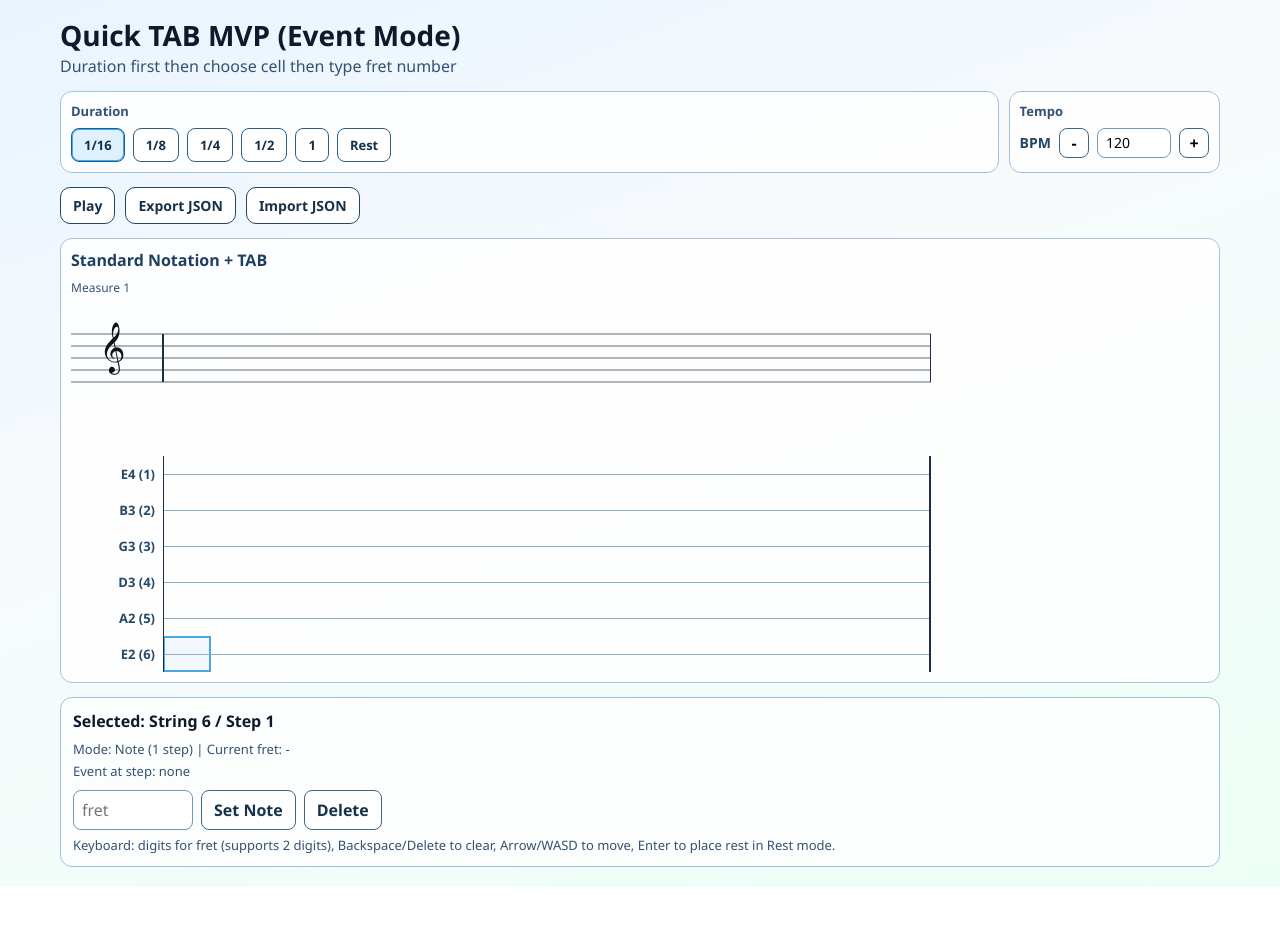
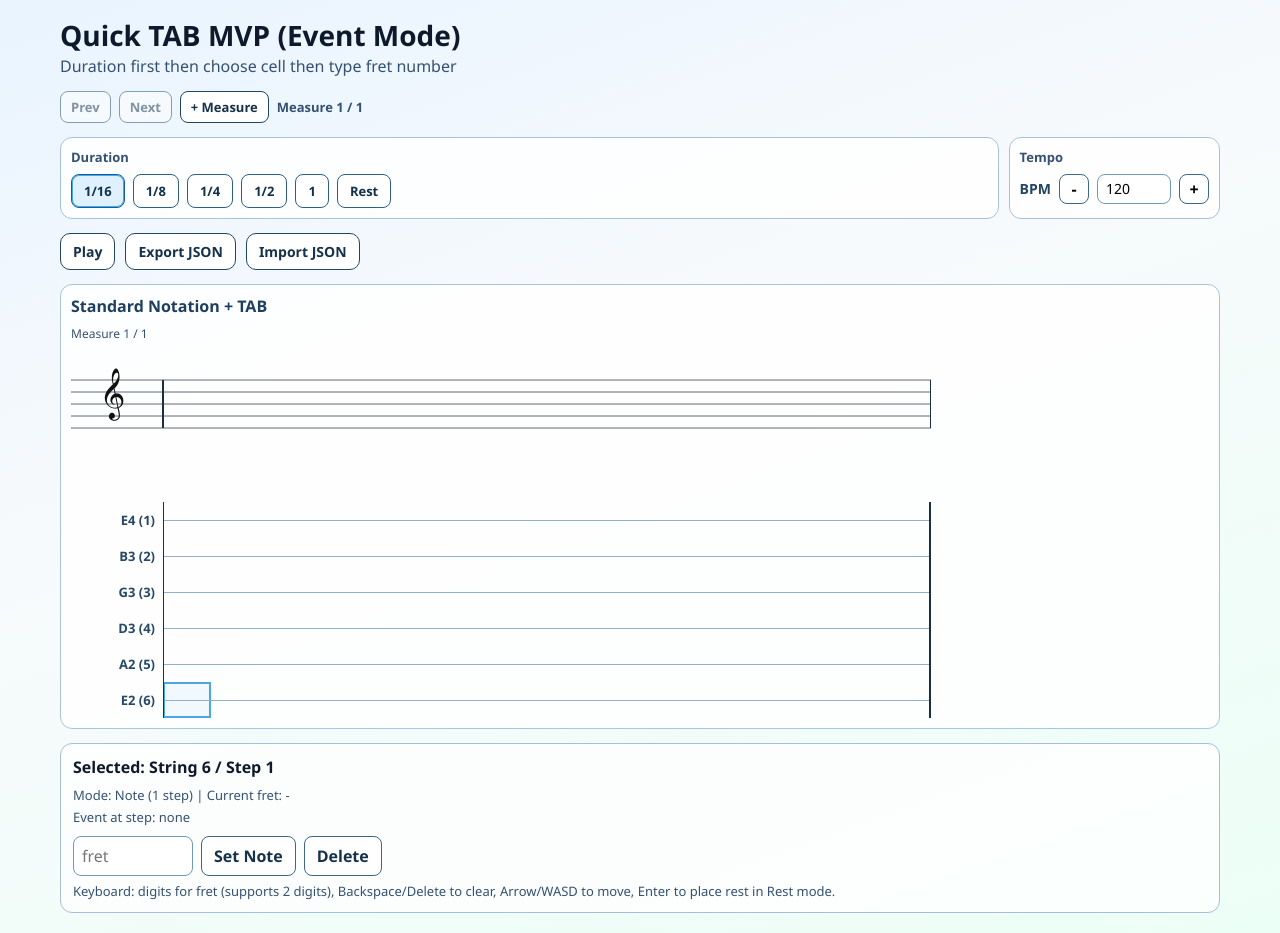
Before and after one commit to ryogy-labs/quick-tab, a Next.js app: page / in a window 1280 px wide. Before the commit the page ends 887 px from the top, so only its background shows below. Built offline with nearby package versions, Linux system fonts and the light colour scheme.

Commit message:
Add minimal measure navigation and append controls

```diff
--- a/app/page.module.css
+++ b/app/page.module.css
@@ -21,6 +21,35 @@
 
 .headerRow p {
   color: #355172;
+}
+
+.measureNav {
+  display: flex;
+  align-items: center;
+  gap: 8px;
+  flex-wrap: wrap;
+}
+
+.measureNav button {
+  border: 1px solid #214665;
+  background: #fff;
+  color: #16324a;
+  padding: 6px 10px;
+  border-radius: 8px;
+  font-size: 13px;
+  font-weight: 600;
+  cursor: pointer;
+}
+
+.measureNav button:disabled {
+  opacity: 0.5;
+  cursor: not-allowed;
+}
+
+.measureNav span {
+  font-size: 13px;
+  color: #355172;
+  font-weight: 700;
 }
 
 .toolbar {
--- a/app/page.tsx
+++ b/app/page.tsx
@@ -60,6 +60,7 @@ export default function Home() {
     Math.min(tabData.measures.length - 1, selected.measureIndex)
   );
   const events = tabData.measures.at(selectedMeasureIndex)?.events ?? [];
+  const totalMeasures = tabData.measures.length;
   const grid = useMemo(() => eventsToGrid(events), [events]);
   const minEventLen = events.reduce((min, event) => Math.min(min, Math.max(1, event.len)), 16);
   const effectiveMinLen = Math.min(minEventLen, inputLen);
@@ -321,6 +322,46 @@ export default function Home() {
     }, stepDurationMs);
   };
 
+  const handlePrevMeasure = () => {
+    if (isPlaying || selectedMeasureIndex <= 0) {
+      return;
+    }
+    setSelected((prev) => ({
+      ...prev,
+      measureIndex: Math.max(0, prev.measureIndex - 1),
+      rowIndex: Math.max(0, Math.min(STRINGS_COUNT - 1, prev.rowIndex)),
+      stepIndex: Math.max(0, Math.min(STEPS_PER_MEASURE - 1, prev.stepIndex)),
+    }));
+  };
+
+  const handleNextMeasure = () => {
+    if (isPlaying || selectedMeasureIndex >= totalMeasures - 1) {
+      return;
+    }
+    setSelected((prev) => ({
+      ...prev,
+      measureIndex: Math.min(totalMeasures - 1, prev.measureIndex + 1),
+      rowIndex: Math.max(0, Math.min(STRINGS_COUNT - 1, prev.rowIndex)),
+      stepIndex: Math.max(0, Math.min(STEPS_PER_MEASURE - 1, prev.stepIndex)),
+    }));
+  };
+
+  const handleAddMeasure = () => {
+    if (isPlaying) {
+      return;
+    }
+    const nextMeasureIndex = totalMeasures;
+    setTabData((prev) => ({
+      ...prev,
+      measures: [...prev.measures, { events: [] }],
+    }));
+    setSelected({
+      measureIndex: nextMeasureIndex,
+      rowIndex: 0,
+      stepIndex: 0,
+    });
+  };
+
   const handleDelete = () => {
     clearDigitBuffer();
     setTabData((prev) => {
@@ -553,6 +594,23 @@ export default function Home() {
           <p>Duration first then choose cell then type fret number</p>
         </div>
 
+        <div className={styles.measureNav}>
+          <button type="button" onClick={handlePrevMeasure} disabled={isPlaying || selectedMeasureIndex <= 0}>
+            Prev
+          </button>
+          <button
+            type="button"
+            onClick={handleNextMeasure}
+            disabled={isPlaying || selectedMeasureIndex >= totalMeasures - 1}
+          >
+            Next
+          </button>
+          <button type="button" onClick={handleAddMeasure} disabled={isPlaying}>
+            + Measure
+          </button>
+          <span>Measure {selectedMeasureIndex + 1} / {totalMeasures}</span>
+        </div>
+
         <div className={styles.toolbar}>
           <div className={styles.durationCard}>
             <h3>Duration</h3>
@@ -627,7 +685,7 @@ export default function Home() {
 
         <div className={styles.notationFrame}>
           <h2 className={styles.notationTitle}>Standard Notation + TAB</h2>
-          <p className={styles.measureBadge}>Measure {selectedMeasureIndex + 1}</p>
+          <p className={styles.measureBadge}>Measure {selectedMeasureIndex + 1} / {totalMeasures}</p>
           <div className={styles.notationScroll}>
             <div className={styles.notationContent} style={notationStyle}>
               <StaffPreview
```
